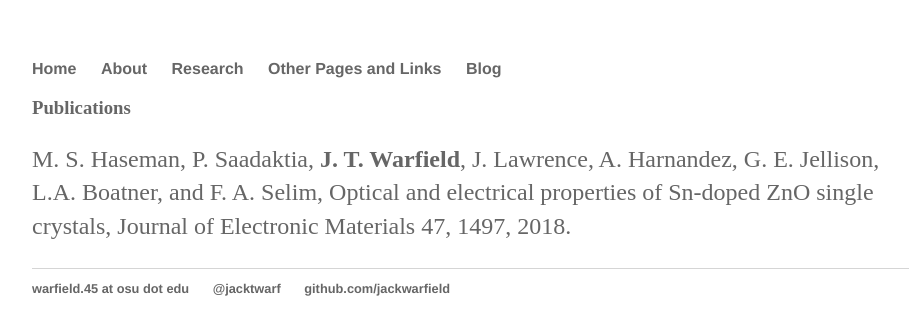
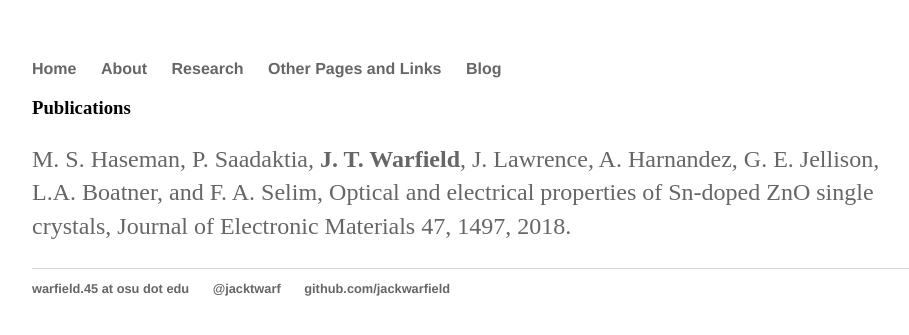
Before and after one commit to jackwarfield/jackwarfield.github.io, a Jekyll site: the page built from research/index.html, in a window 1280 px wide. Shown: the top 335 px of the page, without its empty margins (160-1069 px from the left). Built offline with Jekyll 4.4.1, drawn with Linux system fonts in a browser that asks for light colours.

Commit message:
Update index.html

```diff
--- a/research/index.html
+++ b/research/index.html
@@ -3,7 +3,7 @@
 title: Research
 ---
 <div class="blurb">
-	<h3><a href='https://ui.adsabs.harvard.edu/search/q=((author%3A("Warfield%2C Jack")) AND year%3A2018-9999)' color='black'>Publications</a></h3>
+	<h3>Publications</h3>
 	<p>
 	<a href='https://link.springer.com/article/10.1007%2Fs11664-017-5942-6'>M. S. Haseman, P. Saadaktia, <b>J. T. Warfield</b>, J. Lawrence, A. Harnandez, G. E. Jellison, L.A. Boatner, and F. A. Selim, Optical and electrical properties of Sn-doped ZnO single crystals, Journal of Electronic Materials 47, 1497, 2018.</a>
 	</p>
```
